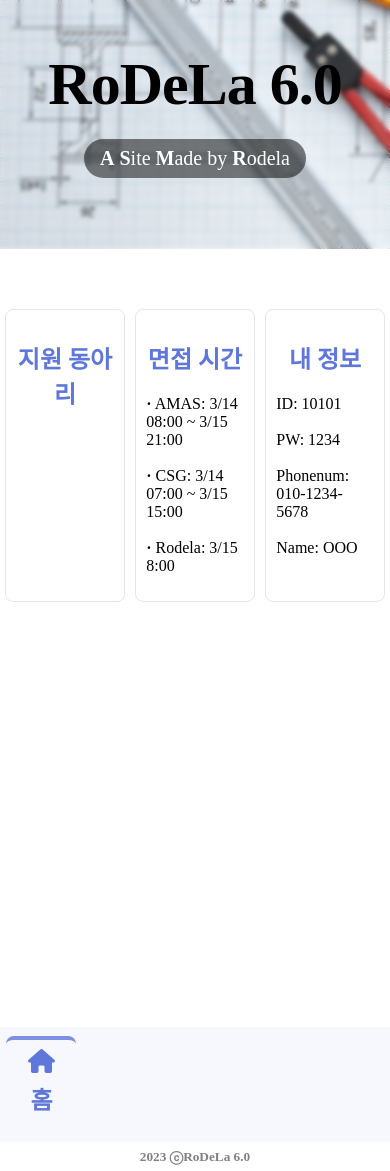
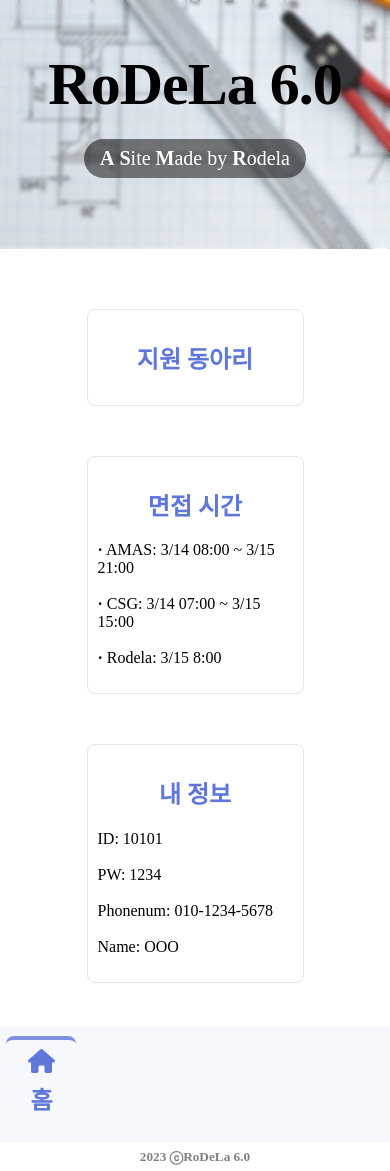
Before and after one commit to jsrodela/club-recruit, a Django app: page / in a window 390 px wide. Shown: the part 104-1275 px from the top of the page. Run offline with Django 4.2, Linux system fonts and the light colour scheme; the visitor is signed in with stand-in values (Sample User, id 1); data that the repository does not hold is empty; some libraries are stand-ins or nearby versions; some web fonts are replaced.

Commit message:
mobile version completed

```diff
--- a/index/static/index/index.css
+++ b/index/static/index/index.css
@@ -95,5 +95,17 @@ h2 {
 
 /* 모바일 레이아웃 */
 @media screen and (max-width: 768px) {
-
+    .outer-container {
+        flex-direction: column;
+        overflow-x: hidden;
+        align-items: center;
+    }
+    .dong_ari, .interview, .my_info {
+        width: 50%;
+        margin-bottom: 50px;
+    }
+    /* 사이사이 마진 넣으려고 했는데 밑에도 넣는 게 이쁨
+    .dong_ari, .interview {
+        margin-bottom: 50px;
+    } */
 }
```
